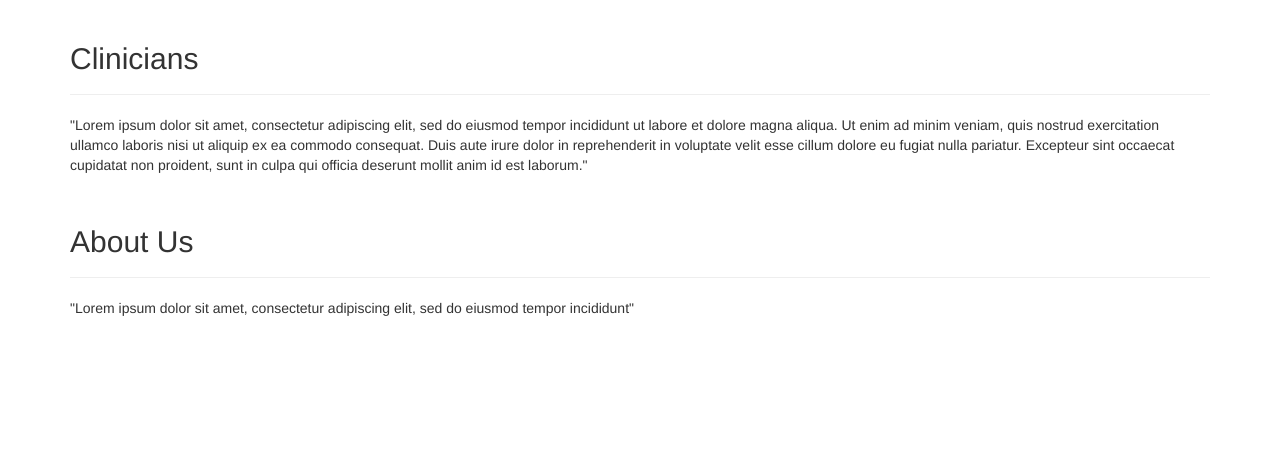
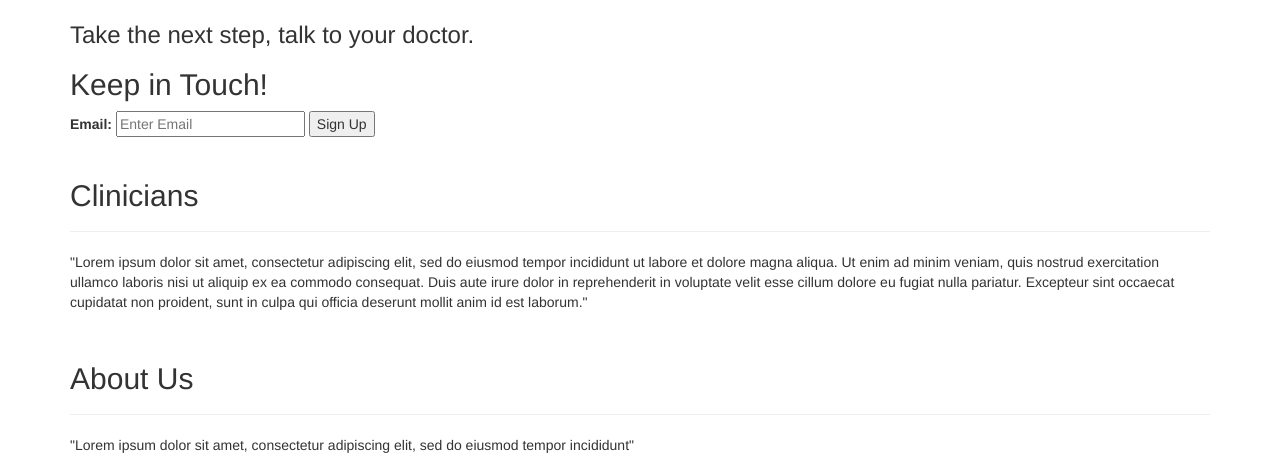
Before and after one commit to mpalm1234/sensole, a plain HTML site: page index.html in a window 1280 px wide. Shown: the part 1071-1536 px from the top of the page. Before the commit the page ends 1399 px from the top, so only its background shows below. Drawn offline with nearby package versions, Linux system fonts and the light colour scheme.

Commit message:
added more details to patients section

```diff
--- a/index.html
+++ b/index.html
@@ -74,6 +74,7 @@
           <h2>Patients</h2>
         </div>
         <h3>You're taking charge of your healthcare.</h3>
+
         <h4>How to use our product:</h4>
         <ol>
           <li>
@@ -96,6 +97,15 @@
         <div align="center">
           <embed src="./placeholder-video.mp4" height="300px" width="500px" alt="placeholder" />
         </div>
+
+        <h3>Take the next step, talk to your doctor.</h3>
+
+        <form action="action_page.php">
+          <h2>Keep in Touch!</h2>
+          <label><b>Email:</b></label>
+          <input type="text" placeholder="Enter Email" name="email" required>
+          <button type="submit" class="signupbtn">Sign Up</button>
+        </form>
 
       </section>
     </div>
```
